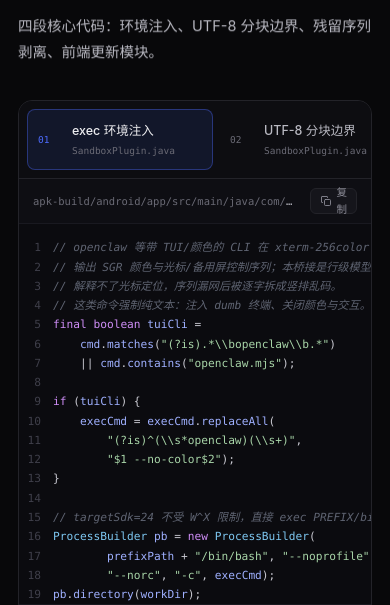
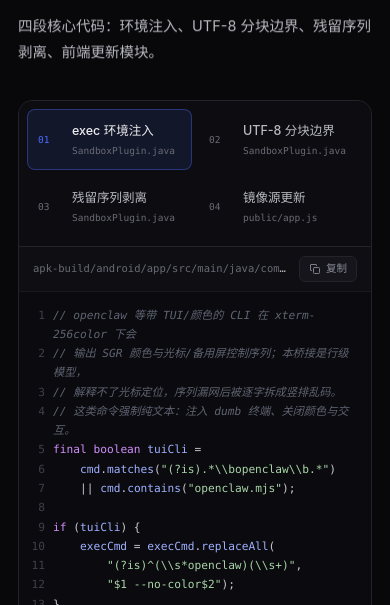
Before and after one commit to zhaohairuiour/ai-chat-site, a plain HTML site: page index.html in a window 390 px wide. Shown: the part 7785-8390 px from the top of the page. Drawn offline with Linux system fonts and the light colour scheme; no server answers.

Commit message:
fix(mobile): 代码面板改双列 tab、路径省略与代码换行，复制按钮保持单行

```diff
--- a/assets/style.css
+++ b/assets/style.css
@@ -1493,12 +1493,14 @@ code { font-family: var(--mono); }
   background: #0e0e13;
 }
 
-.code-path { font-family: var(--mono); font-size: 10.5px; color: var(--text-2); overflow: hidden; text-overflow: ellipsis; white-space: nowrap; }
+.code-path { font-family: var(--mono); font-size: 10.5px; color: var(--text-2); overflow: hidden; text-overflow: ellipsis; white-space: nowrap; flex: 1; min-width: 0; }
 .path-dim { color: var(--muted-2); }
 
 .copy-btn {
   display: inline-flex;
   align-items: center;
+  flex: none;
+  white-space: nowrap;
   gap: 5px;
   height: 26px;
   padding: 0 9px;
@@ -1898,7 +1900,12 @@ code { font-family: var(--mono); }
   .arch-node .node-main strong { font-size: 12.5px; }
   .arch-node .node-main small { font-size: 9.5px; }
   .code-view { max-height: 380px; font-size: 11.2px; }
-  .code-view .ln { width: 34px; }
+  .code-view .ln { width: 34px; padding-right: 8px; }
+  .code-view .cc { white-space: pre-wrap; overflow-wrap: anywhere; padding-right: 12px; }
+  .code-sidebar { display: grid; grid-template-columns: repeat(2, minmax(0, 1fr)); overflow: visible; }
+  .code-tab { width: auto; }
+  .code-foot > span { display: none; }
+  .code-foot { justify-content: flex-end; }
   .timeline .tl-item { grid-template-columns: 22px 1fr; gap: 12px; }
   .download-card { padding: 24px 20px; }
   .download-actions .btn { flex: 1; }
```
